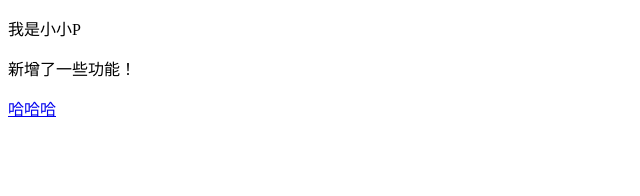
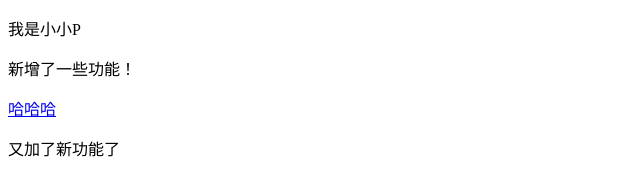
Before and after one commit to XSHAI1993/xshai, a plain HTML site: page index.html in a window 1280 px wide. Shown: the whole page, without its empty margins (0-640 px from the left). Drawn offline with Linux system fonts and the light colour scheme.

Commit message:
第一代版本

```diff
--- a/index.html
+++ b/index.html
@@ -14,5 +14,6 @@
     新增了一些功能！
 </p>
 <a href="#">哈哈哈</a>
+<p>又加了新功能了</p>
 </body>
 </html>
```
